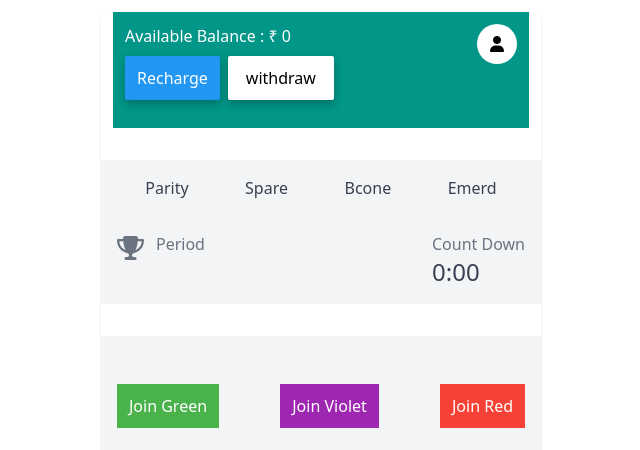
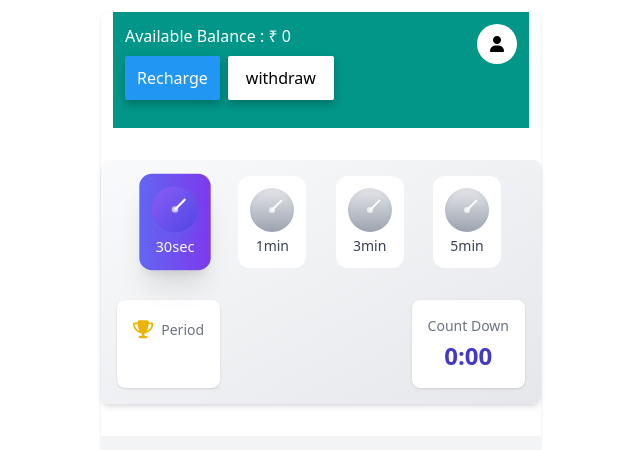
Before and after one commit to Narayandwivedi/colour-trading, a React (Vite) app in the folder frontend/: page /colourtrading in a window 1280 px wide. Shown: the top 450 px of the page, without its empty margins (319-959 px from the left). Built offline with nearby package versions, Linux system fonts and the light colour scheme; no server answers.

Commit message:
some ui changes in colour trading

```diff
--- a/frontend/src/components/Timer.jsx
+++ b/frontend/src/components/Timer.jsx
@@ -1,11 +1,29 @@
-import { useContext, useState } from "react";
+import { useContext, useState, useEffect } from "react";
 import { AppContext } from "../context/AppContext";
-import { useEffect } from "react";
 import axios from "axios";
+
+// ✅ Watch component with glowing effect and updated colors
+function Watch({ selected }) {
+  return (
+    <div
+      className={`relative h-[44px] w-[44px] rounded-full transition-all duration-300
+        ${
+          selected
+            ? "bg-gradient-to-br from-violet-500 to-indigo-600 shadow-lg shadow-indigo-500/40"
+            : "bg-gradient-to-b from-gray-200 to-gray-400 shadow-inner"
+        }`}
+    >
+      <div className="absolute top-1/2 left-1/2 w-[6px] h-[6px] bg-white rounded-full transform -translate-x-1/2 -translate-y-1/2 z-10 animate-pulse"></div>
+      <div className="absolute top-[8px] left-1/2 w-[2px] h-[14px] bg-white transform -translate-x-1/2 origin-bottom rotate-45"></div>
+    </div>
+  );
+}
 
 export default function Game() {
   const [isBetPopOpen, setIsBetPopOpen] = useState(false);
   const [betInp, setBetInp] = useState(100);
+  const [selectedTime, setSelectedTime] = useState("30sec");
+
   const {
     timer,
     setTimer,
@@ -13,37 +31,31 @@ export default function Game() {
     period,
     setPeriod,
     periodCreatedAT,
-    setPeriodCreatedAT
+    setPeriodCreatedAT,
   } = useContext(AppContext);
+
   const minutes = Math.floor(timer / 60);
   const seconds = timer % 60;
 
-
-  // timer code
-
-useEffect(() => {
+  useEffect(() => {
     const interval = setInterval(() => {
-        const now = new Date();
-        const elapsedSeconds = Math.floor((now - periodCreatedAT) / 1000);
-        const timeLeft = Math.max(30 - elapsedSeconds,0)
-        // console.log(timeLeft);
-        setTimer(timeLeft)
+      const now = new Date();
+      const elapsedSeconds = Math.floor((now - periodCreatedAT) / 1000);
+      const timeLeft = Math.max(30 - elapsedSeconds, 0);
+      setTimer(timeLeft);
     }, 300);
     return () => clearInterval(interval);
   }, [periodCreatedAT]);
 
-
-  // fetch period code
-
   async function fetchLatestPeriod() {
     try {
-      const { data } = await axios.get(`${BACKEND_URL}/api/latest/period`,{
-        withCredentials: true});
+      const { data } = await axios.get(`${BACKEND_URL}/api/latest/period`, {
+        withCredentials: true,
+      });
       if (data.success) {
         setPeriod(data.latestPeriod[0].period);
-        console.log(period);
-        const UpdatedcreatedAt = new Date(data.latestPeriod[0].createdAt); // use this directly
-        setPeriodCreatedAT(UpdatedcreatedAt)
+        const updatedAt = new Date(data.latestPeriod[0].createdAt);
+        setPeriodCreatedAT(updatedAt);
       }
     } catch (err) {
       console.log("error", err);
@@ -51,57 +63,49 @@ useEffect(() => {
     }
   }
 
-  // fetch period on component mount
-
   useEffect(() => {
     fetchLatestPeriod();
   }, []);
-
-
-  // fetch period on every 2 sec on polling
 
   useEffect(() => {
     const interval = setInterval(() => {
       fetchLatestPeriod();
     }, 2000);
-    return () => {
-      clearInterval(interval);
-    };
+    return () => clearInterval(interval);
   }, []);
 
-
-
   return (
-    <div className="Game-container mt-8 p-4 text-gray-700 mb-8 bg-gray-100">
-      <div className="game-options">
-        <ul>
-          <li>
-            <a href="">Parity</a>
-          </li>
-          <li>
-            <a href="">Spare</a>
-          </li>
-          <li>
-            <a href="">Bcone</a>
-          </li>
-          <li>
-            <a href="">Emerd</a>
-          </li>
-        </ul>
+    <div className="Game-container mt-8 p-4 text-gray-700 mb-8 bg-gradient-to-br from-gray-50 to-gray-200 rounded-lg shadow-md">
+      {/* Game time options */}
+      <div className="game-options flex justify-between px-6 mb-6">
+        {["30sec", "1min", "3min", "5min"].map((label) => (
+          <div
+            key={label}
+            onClick={() => setSelectedTime(label)}
+            className={`flex flex-col items-center p-3 rounded-xl cursor-pointer transition-all duration-300
+              ${
+                selectedTime === label
+                  ? "bg-gradient-to-r from-indigo-500 to-violet-600 text-white scale-105 shadow-xl"
+                  : "bg-white hover:bg-indigo-100"
+              }`}
+          >
+            <Watch selected={selectedTime === label} />
+            <p className="text-sm mt-1 font-medium">{label}</p>
+          </div>
+        ))}
       </div>
 
-      {/* period and timer code */}
-      <div className="game-counter mt-8">
-        <div className="sec-1">
-          <p className="flex gap-3 text-gray-500">
-            <i className="fa-solid fa-trophy text-2xl "></i>
-            <span>Period</span>
+      {/* Period and timer */}
+      <div className="game-counter mt-8 grid grid-cols-2 gap-4 text-center">
+        <div className="bg-white p-4 rounded-lg shadow">
+          <p className="text-gray-500 text-sm flex justify-center items-center gap-2">
+            <i className="fa-solid fa-trophy text-lg text-yellow-500"></i> Period
           </p>
-          <p className="text-2xl font-medium">{period}</p>
+          <p className="text-2xl font-semibold text-indigo-700 mt-1">{period}</p>
         </div>
-        <div className="sec-2">
-          <p className="text-gray-500">Count Down</p>
-          <p className="text-2xl font-medium">
+        <div className="bg-white p-4 rounded-lg shadow">
+          <p className="text-gray-500 text-sm">Count Down</p>
+          <p className="text-2xl font-semibold text-indigo-700 mt-1">
             {minutes}:{seconds < 10 ? `0${seconds}` : seconds}
           </p>
         </div>
```
